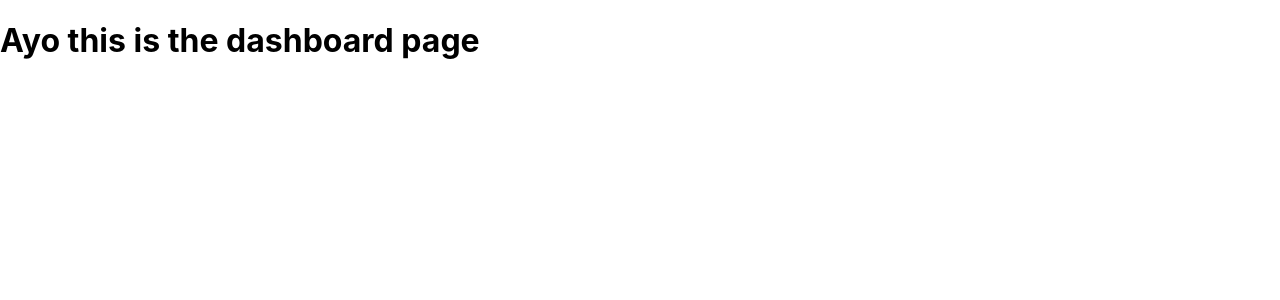
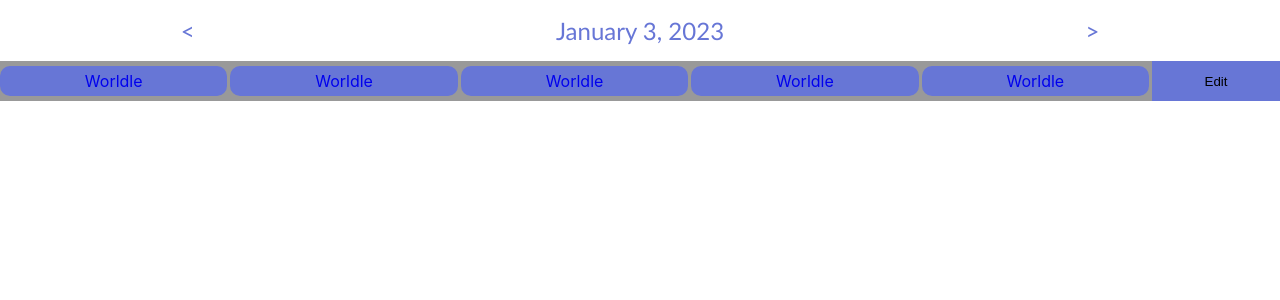
Before and after one commit to evan-dimartinis/ChatGPTProject, a React (Create React App) app in the folder frontend/gpt-frontend/: page /dashboard in a window 1280 px wide. Shown: the top 300 px of the page. Built offline with nearby package versions, Linux system fonts and the light colour scheme.

Commit message:
UI start with dummy auth

```diff
--- a/frontend/gpt-frontend/src/screens/dashboard.js
+++ b/frontend/gpt-frontend/src/screens/dashboard.js
@@ -1,9 +1,34 @@
 import React from "react";
+import '../styles/dashboard.css'
 
 const Dashboard = (props) => {
     return (
-        <div>
-            <h1>Ayo this is the dashboard page</h1>
+        <div className="dashboard-page-container">
+            <div className="date-container">
+                <h1>{'<'}</h1>
+                <h1>January 3, 2023</h1>
+                <h1>{'>'}</h1>
+            </div>
+            <div className="link-bar">
+                <div className="link-bar-scroll">
+                    <div className="link-element">
+                        <a href="https://worldle.teuteuf.fr/" target="_blank">Worldle</a>
+                    </div>
+                    <div className="link-element">
+                        <a href="https://worldle.teuteuf.fr/" target="_blank">Worldle</a>
+                    </div>
+                    <div className="link-element">
+                        <a href="https://worldle.teuteuf.fr/" target="_blank">Worldle</a>
+                    </div>
+                    <div className="link-element">
+                        <a href="https://worldle.teuteuf.fr/" target="_blank">Worldle</a>
+                    </div>
+                    <div className="link-element">
+                        <a href="https://worldle.teuteuf.fr/" target="_blank">Worldle</a>
+                    </div>
+                </div>
+                <button className="edit-link-btn">Edit</button>
+            </div>
         </div>
     )
 }
--- /dev/null
+++ b/frontend/gpt-frontend/src/styles/dashboard.css
@@ -0,0 +1,94 @@
+.dashboard-page-container {
+  height: 100vh;
+  width: 100vw;
+  background-color: white;
+  overflow: hidden;
+  display: flex;
+  flex-direction: column;
+  justify-content: flex-start;
+  align-items: center;
+}
+
+h1 {
+  color: rgb(103, 118, 214);
+  font-family: "Trebuchet MS", "Lucida Sans Unicode", "Lucida Grande",
+    "Lucida Sans", Arial, sans-serif;
+  font-weight: 100;
+  font-size: x-large;
+}
+
+h1:hover {
+  cursor: pointer;
+}
+
+.date-container {
+  display: flex;
+  flex-direction: row;
+  justify-content: space-around;
+  align-items: center;
+  width: 100%;
+}
+
+.link-bar {
+  display: flex;
+  flex-direction: row;
+  justify-content: space-around;
+  align-items: center;
+  height: 40px;
+  width: 100%;
+  background-color: transparent;
+  background-image: linear-gradient(rgb(0 0 0/40%) 0 0);
+}
+
+.edit-link-btn {
+  width: 10%;
+  height: 40px;
+  background-color: rgb(103, 118, 214);
+  border: 0;
+}
+
+a {
+  text-decoration: none;
+  pointer-events: fill;
+}
+
+a:visited,
+a:hover,
+a:active {
+  color: inherit;
+}
+
+.edit-link-btn:hover {
+  background-image: linear-gradient(rgb(0 0 0/40%) 0 0);
+  cursor: pointer;
+  transition: 0.2s ease-in;
+}
+
+.link-bar-scroll {
+  display: flex;
+  flex-direction: row;
+  width: 90%;
+  height: 100%;
+  background-color: transparent;
+  align-items: center;
+  justify-content: flex-start;
+}
+
+.link-element {
+  display: flex;
+  flex-direction: column;
+  align-items: center;
+  justify-content: center;
+  background: rgb(103, 118, 214);
+  height: 75%;
+  min-width: 200px;
+  float: left;
+  width: 100%;
+  border-radius: 10px;
+  margin-right: 3px;
+}
+
+.link-element:hover {
+  cursor: pointer;
+  background-image: linear-gradient(rgb(0 0 0/10%) 0 0);
+}
```
